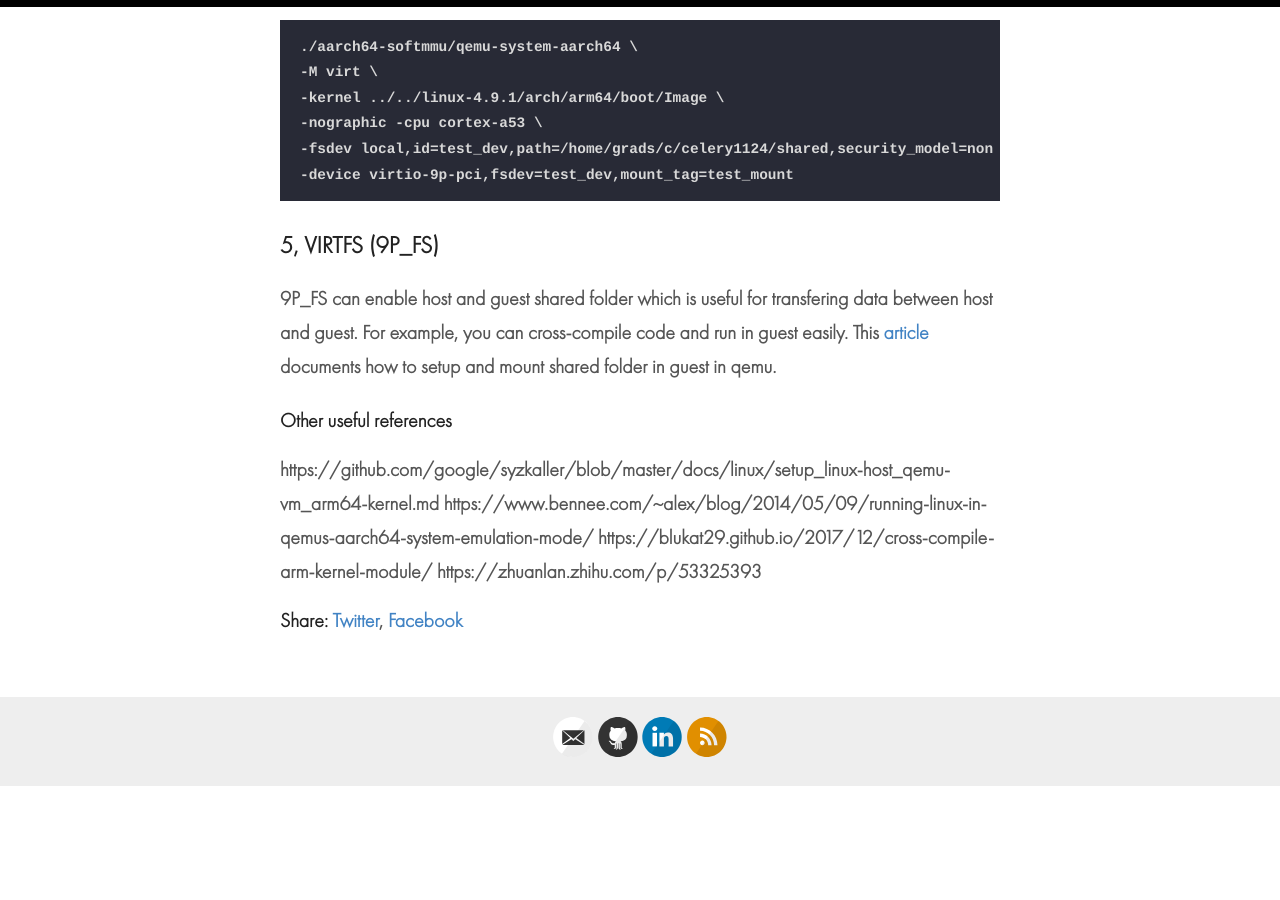
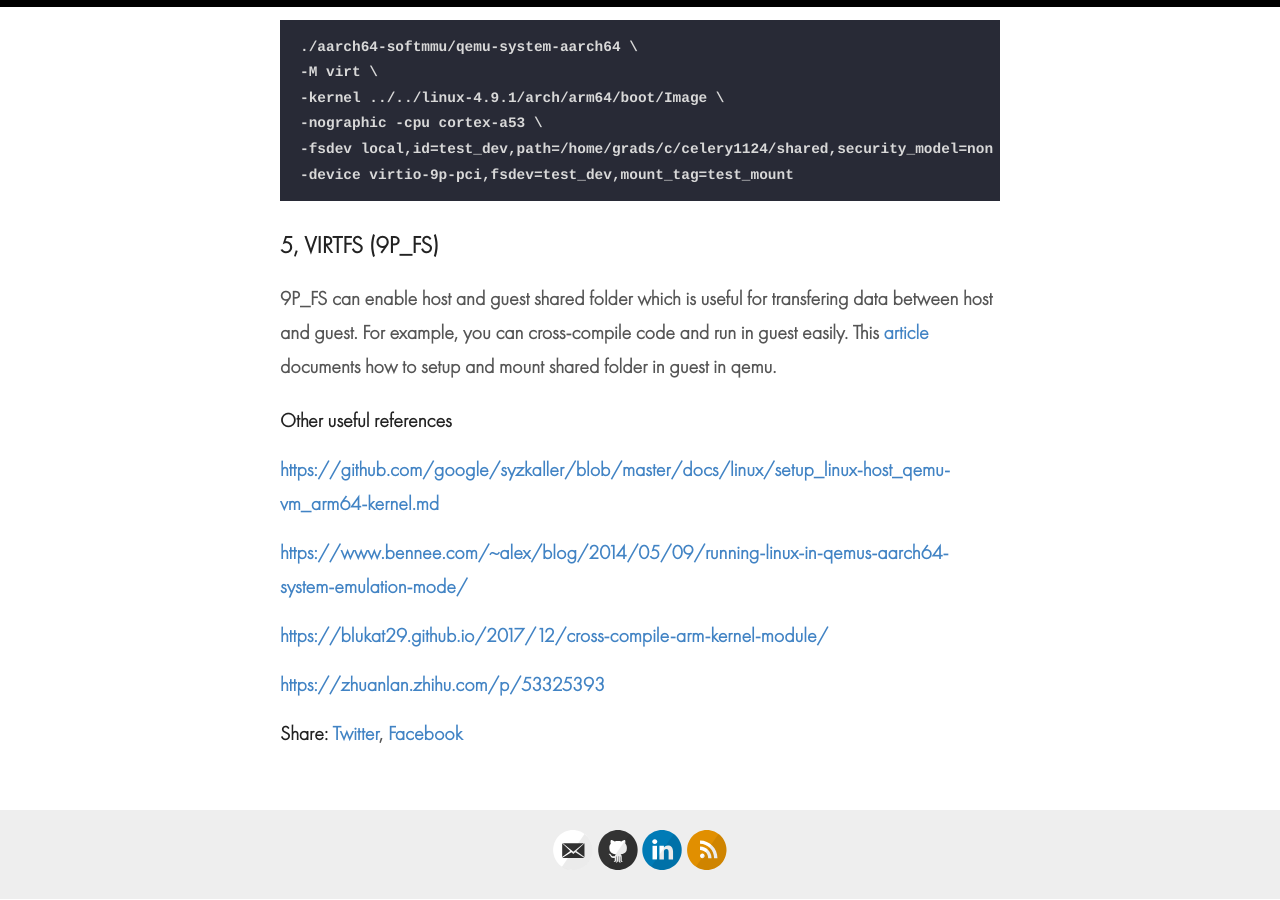
Before and after one commit to celery1124/celery1124.github.io, a Jekyll site: the page built from _posts/2020-01-01-an-experience-on-booting-aarch64-kernel-on-qemu.md, in a window 1280 px wide and 900 px high, scrolled down 2478 px. Built offline with Jekyll 4.4.1, drawn with Linux system fonts in a browser that asks for light colours; before the commit the page ends 3265 px from its top, so only the background shows below that; some of the changed lines change nothing that is shown.

Commit message:
minor change

```diff
--- a/_posts/2020-01-01-an-experience-on-booting-aarch64-kernel-on-qemu.md
+++ b/_posts/2020-01-01-an-experience-on-booting-aarch64-kernel-on-qemu.md
@@ -71,7 +71,10 @@ The commands for booting an aarch64 kernel is as follows:
 This [article](https://wiki.qemu.org/Documentation/9psetup) documents how to setup and mount shared folder in guest in qemu.
 
 ### Other useful references
-https://github.com/google/syzkaller/blob/master/docs/linux/setup_linux-host_qemu-vm_arm64-kernel.md
-https://www.bennee.com/~alex/blog/2014/05/09/running-linux-in-qemus-aarch64-system-emulation-mode/
-https://blukat29.github.io/2017/12/cross-compile-arm-kernel-module/
-https://zhuanlan.zhihu.com/p/53325393
+[https://github.com/google/syzkaller/blob/master/docs/linux/setup_linux-host_qemu-vm_arm64-kernel.md](https://github.com/google/syzkaller/blob/master/docs/linux/setup_linux-host_qemu-vm_arm64-kernel.md)
+
+[https://www.bennee.com/~alex/blog/2014/05/09/running-linux-in-qemus-aarch64-system-emulation-mode/](https://www.bennee.com/~alex/blog/2014/05/09/running-linux-in-qemus-aarch64-system-emulation-mode/)
+
+[https://blukat29.github.io/2017/12/cross-compile-arm-kernel-module/](https://blukat29.github.io/2017/12/cross-compile-arm-kernel-module/)
+
+[https://zhuanlan.zhihu.com/p/53325393](https://zhuanlan.zhihu.com/p/53325393)
```
